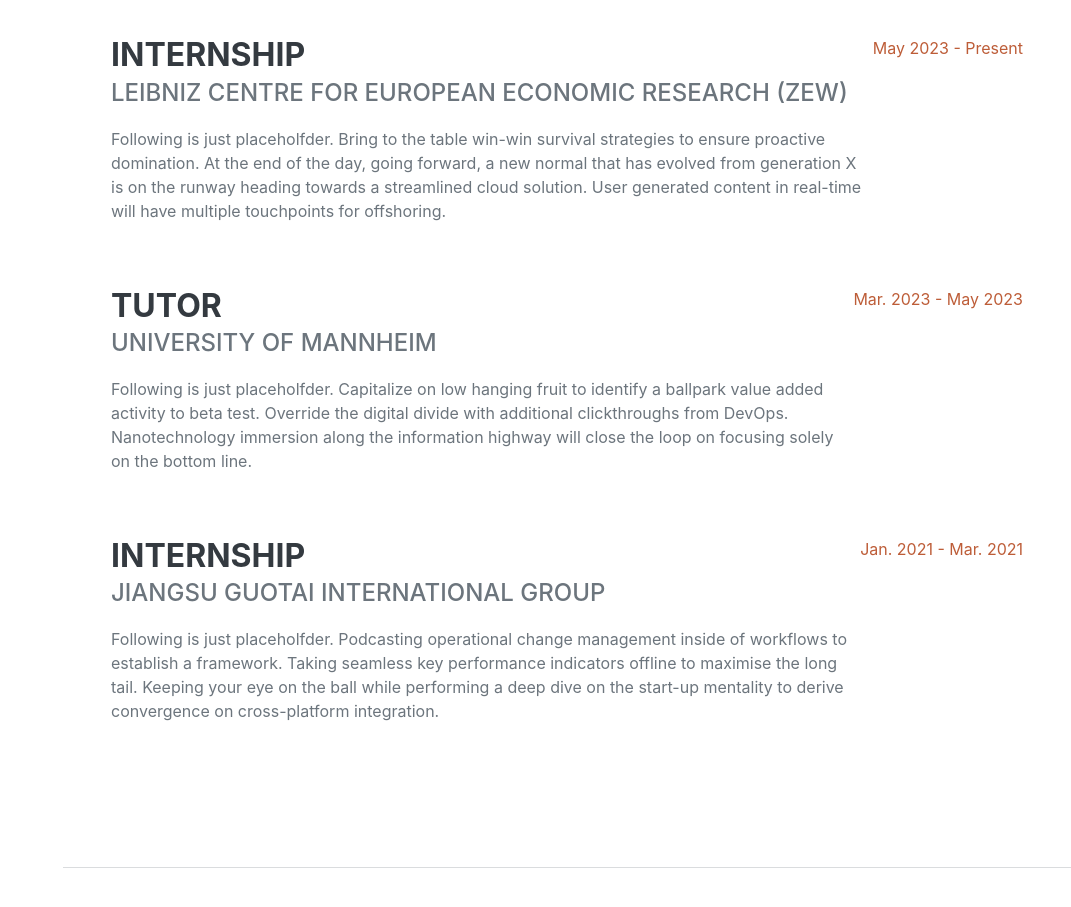
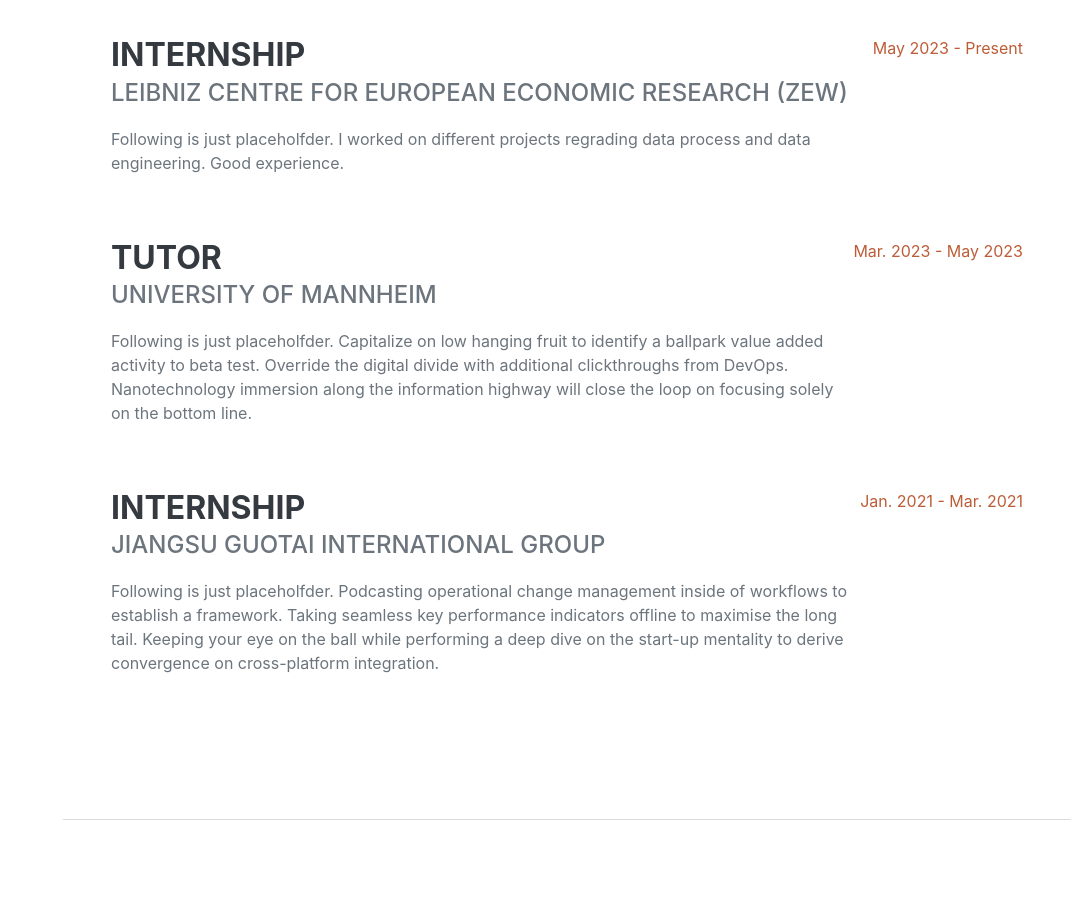
Before and after one commit to zhong3401/zhong3401.github.io, a plain HTML site: page index.html in a window 1280 px wide. Shown: the part 960-1867 px from the top of the page, without its empty margins (209-1280 px from the left). Drawn offline with nearby package versions, Linux system fonts and the light colour scheme; a web font is replaced by a local one.

Commit message:
second commit

```diff
--- a/index.html
+++ b/index.html
@@ -142,12 +142,8 @@
                 Leibniz Centre for European Economic Research (ZEW)
               </div>
               <p>
-                Following is just placeholfder. Bring to the table win-win
-                survival strategies to ensure proactive domination. At the end
-                of the day, going forward, a new normal that has evolved from
-                generation X is on the runway heading towards a streamlined
-                cloud solution. User generated content in real-time will have
-                multiple touchpoints for offshoring.
+                Following is just placeholfder. I worked on different projects
+                regrading data process and data engineering. Good experience.
               </p>
             </div>
             <div class="flex-shrink-0">
```
